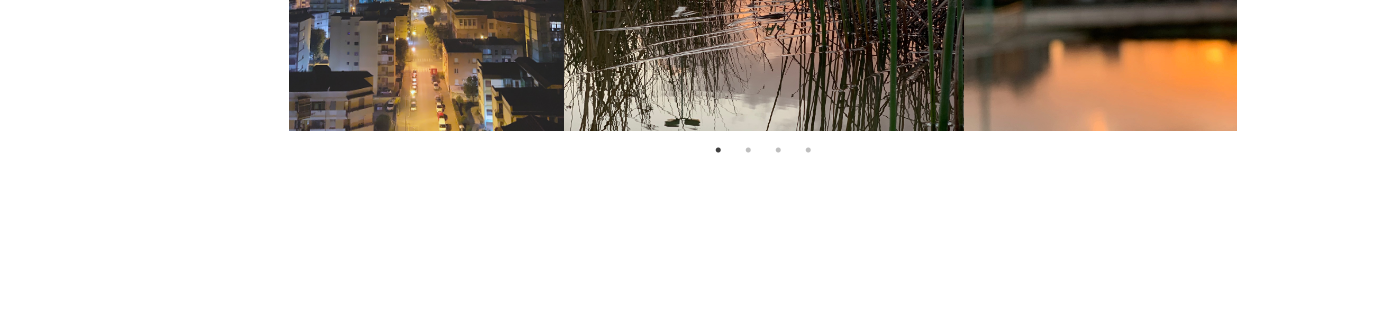
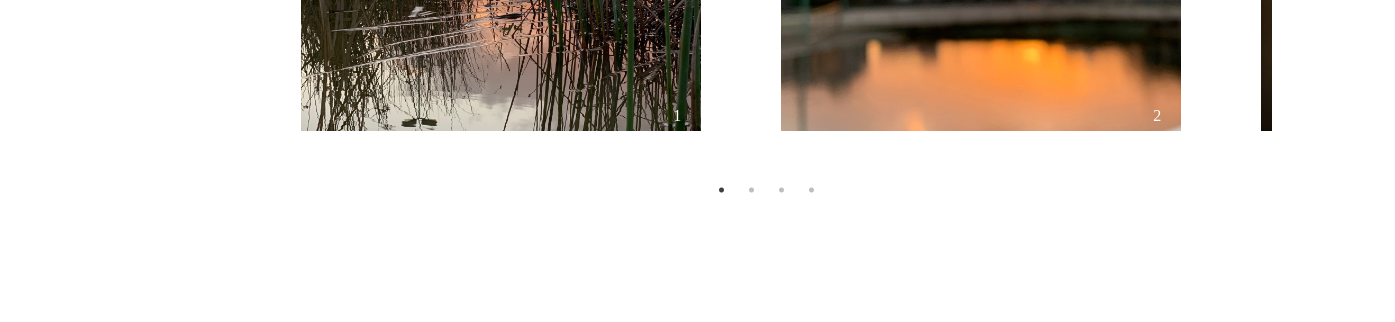
Before and after one commit to sarsc/dg-photo, a Gatsby site: page /gallery in a window 1280 px wide. Shown: the part 494-816 px from the top of the page, 1395 px wide, since content can reach past the window. Built offline with nearby package versions, Linux system fonts and the light colour scheme; Gatsby itself is replaced by a stand-in of ours.

Commit message:
image slider size

```diff
--- a/src/components/image/Image.js
+++ b/src/components/image/Image.js
@@ -10,7 +10,7 @@ class Image extends React.Component {
   // ]
 
     return (
-      <div className="imageContainer">
+      <div className="imagesContainer">
         <ImageCategory />
         <div className="sliderMainContainer">
           <ImageSlider  />
--- a/src/components/image/ImageSlider.js
+++ b/src/components/image/ImageSlider.js
@@ -21,17 +21,18 @@ const ImageSlider = () => {
   ]
 
 const settings = {
-   dots: true,
-  infinite: true,
-  speed: 300,
-  slidesToShow: 1,
-  centerMode: true,
-  variableWidth: true
+    arrows: false,
+    dots: true,
+    infinite: true,
+    speed: 300,
+    slidesToShow: 1,
+    variableWidth: true
     };
 
 const mapImages = imageList.map( (image, index) => (
-  <div>
+  <div className="imageContainer">
     <img src={`${image}`} alt="" className="imageSize" />
+    <p className="indexPhoto">{index + 1}</p>
   </div>)
 )
 
--- a/src/components/image/style.scss
+++ b/src/components/image/style.scss
@@ -1,21 +1,25 @@
-.imageSlider {
+.sliderContainer {
+  display: flex;
+  justify-content: center;
+}
+
+.sliderMainContainer {
+  // width: 1000px;
   width: 100%;
 }
 
-.sliderContainer {
-  display: flex;
-  justify-content: center;
-  width: 100%;
+.imageContainer {
+position: relative;
 }
-
-.sliderMainContainer {
-  width: 75%
-}
-
-// .imageContainer {
-//   width: 80%
-// }
 
 .imageSize {
   max-height: 400px;
+  margin: 40px;
 }
+
+.indexPhoto {
+  position: absolute;
+  bottom: 30px;
+  right: 60px;
+  color: white;
+}
--- a/src/styles/gallery.scss
+++ b/src/styles/gallery.scss
@@ -5,10 +5,10 @@
   height: 100vh;
 }
 
-.imageContainer {
+.imagesContainer {
   display: flex;
   flex-direction: column;
   justify-content: center;
   align-items: center;
-  width: 100%;
+  width: 80%;
 }
```
